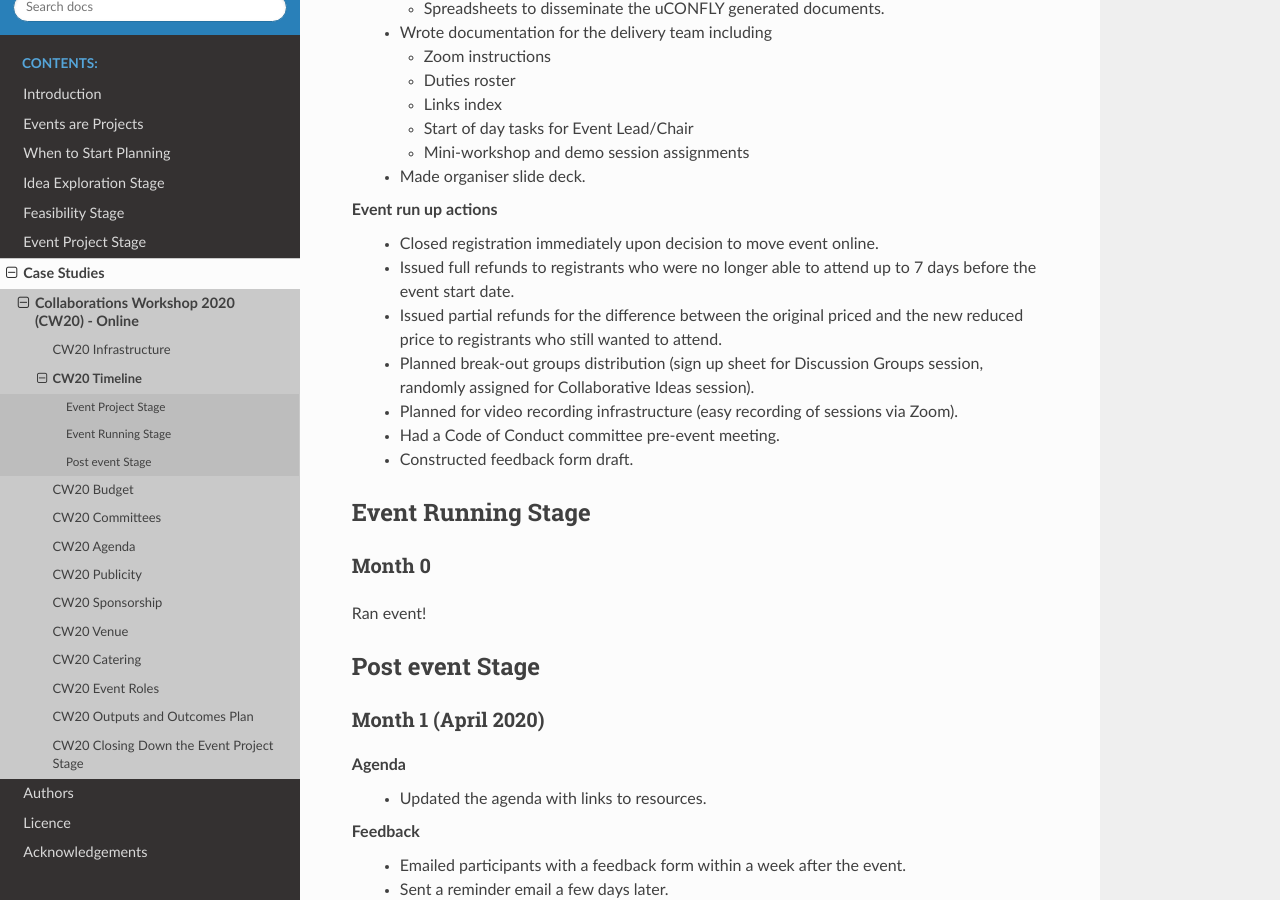
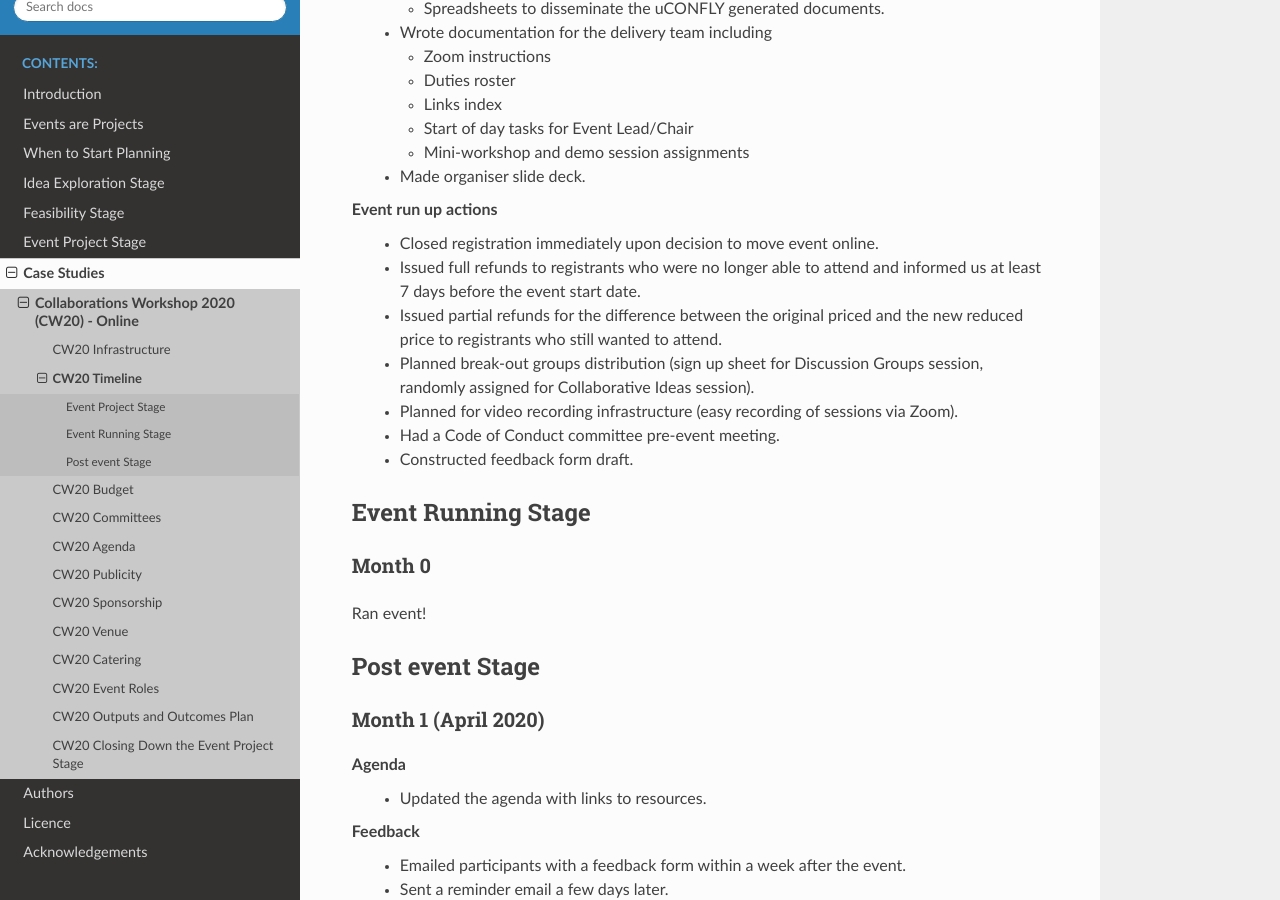
Before and after one commit to softwaresaved/event-organisation-guide, a Sphinx documentation site: the page built from docs/eog/case-studies-cw20-timeline.rst, in a window 1280 px wide and 900 px high, scrolled down 1634 px. Built offline with Sphinx 7.4.7 and the Read the Docs theme 2.0.0, drawn with Linux system fonts in a browser that asks for light colours; pages that are not in the unit, such as notebooks, are missing from menus.

Commit message:
Update docs/eog/case-studies-cw20-timeline.rst
Co-authored-by: shoaibsufi <shoaibsufi@gmail.com>

```diff
--- a/docs/eog/case-studies-cw20-timeline.rst
+++ b/docs/eog/case-studies-cw20-timeline.rst
@@ -68,7 +68,7 @@ Resources
 
 Event run up actions
   - Closed registration immediately upon decision to move event online.
-  - Issued full refunds to registrants who were no longer able to attend up to 7 days before the event start date.
+  - Issued full refunds to registrants who were no longer able to attend and informed us at least 7 days before the event start date.
   - Issued partial refunds for the difference between the original priced and the new reduced price to registrants who still wanted to attend.
   - Planned break-out groups distribution (sign up sheet for Discussion Groups session, randomly assigned for Collaborative Ideas session).
   - Planned for video recording infrastructure (easy recording of sessions via Zoom).
```
